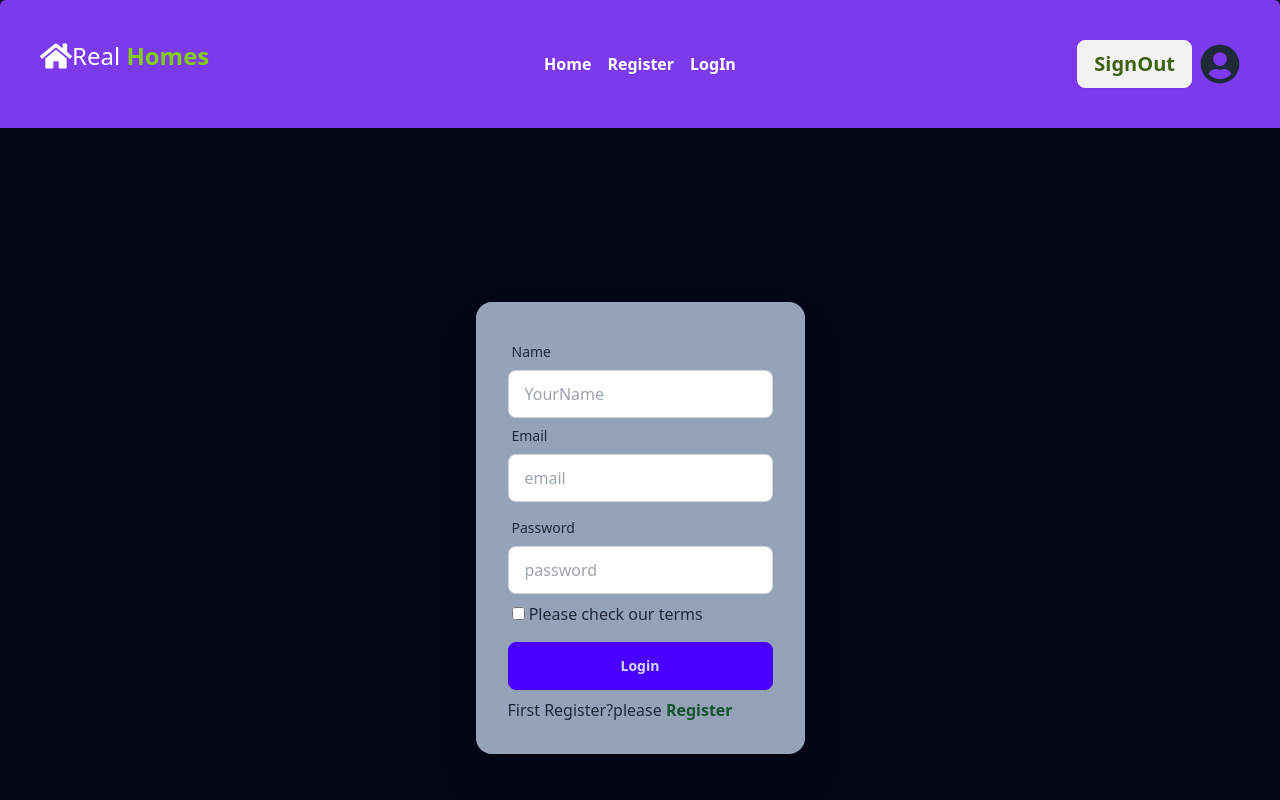
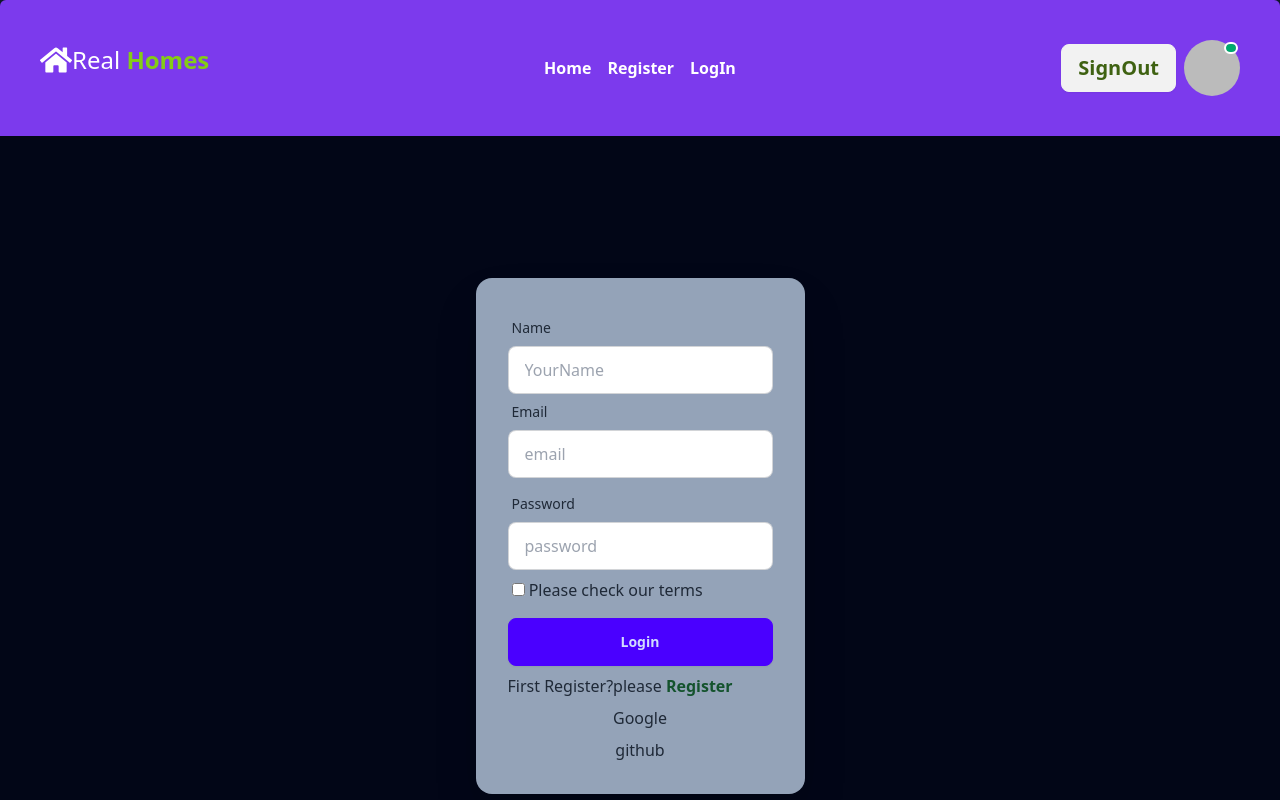
Before and after one commit to ProgrammerTanvirHasan/real-homes-platform, a React (Vite) app: page /login in a window 1280 px wide. Shown: the top 800 px of the page. Built offline with nearby package versions, Linux system fonts and the light colour scheme; no server answers; sample sign-in values are in the browser's storage.

Commit message:
using user details to navbar

```diff
--- a/src/component/login/Login.jsx
+++ b/src/component/login/Login.jsx
@@ -1,13 +1,16 @@
 import { useContext } from "react";
 import { Link, useLocation, useNavigate } from "react-router-dom";
 import { AuthContext } from "../../provider/AuthProvider";
+import { GithubAuthProvider, GoogleAuthProvider } from "firebase/auth";
 
 
 const Login = () => {
 
-const {signUser}=useContext(AuthContext)
+const {signUser,googleSignIn,githubSignIn,setUser}=useContext(AuthContext)
 const location=useLocation()
 const navigate=useNavigate()
+const googleProvider=new GoogleAuthProvider()
+const githubProvider= new GithubAuthProvider()
 
  const handleLogin=e=>{
     e.preventDefault();
@@ -15,13 +18,13 @@ const navigate=useNavigate()
     const email=e.target.email.value;
     const password=e.target.password.value;
     const terms =e.target.terms.checked;
-    console.log(name,email,password,terms);
+
 
 // signIn in firebase///
   signUser(email,password)
   .then((result)=>{
-    console.log(result.user);
-
+    const signUser=result.user;
+     setUser(signUser)
 // navigate after login////
     navigate(location?.state? location.state:'/')
   })
@@ -30,6 +33,38 @@ const navigate=useNavigate()
   })
 
  }
+
+
+// loginWithGoogle and github///
+
+ const handleGoogle=()=>{
+  googleSignIn(googleProvider)
+   .then((result)=>{
+    const googleUser=result.user
+    setUser(googleUser)
+  navigate(location?.state? location.state:'/')
+  })
+  .catch((error)=>{
+
+   console.log(error.message);
+ })
+ }
+
+ const handleGithub=()=>{
+  githubSignIn(githubProvider)
+  .then((result)=>{
+    const gitUser=result.user
+   setUser(gitUser)
+   console.log(gitUser);
+     navigate(location?.state? location.state:'/')
+  })
+  .catch((error)=>{
+   console.log(error.message);
+
+  })
+
+ }
+
 
 
 
@@ -67,6 +102,8 @@ const navigate=useNavigate()
           <button className="btn btn-primary">Login</button>
         </div>
         <p>First Register?please <Link to="/register"><span  className="font-bold text-green-900">Register</span></Link> </p>
+        <button  onClick={handleGoogle} >Google</button>
+        <button onClick={handleGithub}>github</button>
       </form>
     </div>
   </div>
--- a/src/component/nav/NavigationBar.jsx
+++ b/src/component/nav/NavigationBar.jsx
@@ -2,7 +2,7 @@ import { useContext } from "react";
 import { FaHome } from "react-icons/fa";
 import { Link, NavLink } from "react-router-dom";
 import { AuthContext } from "../../provider/AuthProvider";
-import { FaUserCircle } from "react-icons/fa";
+
 const NavigationBar = () => {
     const {user,logOut}=useContext(AuthContext);
 
@@ -59,7 +59,13 @@ const NavigationBar = () => {
     user ?
      <>
       <button onClick={handleSignOut}  className="text-xl font-bold btn text-lime-800" >SignOut</button>
-     <FaUserCircle className="w-10 h-10 ml-2"></FaUserCircle>
+
+       <div className="avatar online " >
+       <div className="w-14 rounded-full ml-2 ">
+        <img src={user.photoURL} />
+      </div>
+       </div>
+
     </>
 
     :
--- a/src/component/register/Register.jsx
+++ b/src/component/register/Register.jsx
@@ -1,11 +1,13 @@
 import { useContext, useState } from "react";
-import { Link } from "react-router-dom";
+import { Link, useNavigate } from "react-router-dom";
 import { AuthContext } from "../../provider/AuthProvider";
+
 
 
 const Register = () => {
 
-const {createUser}=useContext(AuthContext);
+const {createUser,setUser}=useContext(AuthContext);
+const navigate=useNavigate()
 
 
 const handleRegister=(e)=>{
@@ -19,15 +21,20 @@ const handleRegister=(e)=>{
 // using firebase//
     createUser(email,password)
     .then((result)=>{
-      console.log(result.user);
+      const createUser=result.user;
+      console.log(createUser,'regis');
+      navigate('/login')
+      setUser(createUser)
 
     })
     .catch((error)=>{
       console.log(error.message);
 
     })
+       }
 
-}
+
+
 
 
     return (
@@ -67,7 +74,9 @@ const handleRegister=(e)=>{
         </div>
         <p>RegisteredComplete?now  <Link to="/login"><span  className="font-bold text-green-900">login</span></Link> </p>
 
-      </form>
+
+
+          </form>
 
     </div>
   </div>
--- a/src/provider/AuthProvider.jsx
+++ b/src/provider/AuthProvider.jsx
@@ -1,5 +1,5 @@
 import { createContext, useEffect, useState } from "react";
-import { createUserWithEmailAndPassword, getAuth, onAuthStateChanged, signInWithEmailAndPassword, signOut } from "firebase/auth";
+import { createUserWithEmailAndPassword, getAuth,  onAuthStateChanged, signInWithEmailAndPassword, signInWithPopup, signOut } from "firebase/auth";
 
 import app from "../firebase/firebase.config";
 
@@ -11,7 +11,7 @@ const AuthProvider = ({children}) => {
 const [user,setUser]=useState(null)
 const [loading,setLoading]=useState(true)
 
-
+console.log(user,'from');
 const createUser=(email,password)=>{
     setLoading(true)
     return createUserWithEmailAndPassword(auth,email,password)
@@ -29,7 +29,15 @@ const logOut=()=>{
 }
 
 
+const googleSignIn=(googleProvider)=>{
+    setLoading(true)
+    return signInWithPopup(auth,googleProvider)
+}
 
+const githubSignIn=(githubProvider)=>{
+    setLoading(true)
+    return signInWithPopup(auth,githubProvider)
+}
 
 
 
@@ -49,10 +57,13 @@ useEffect(()=>{
 
 const authInfo={
     user,
+    setUser,
     createUser,
     signUser,
     logOut,
-    loading
+    loading,
+    googleSignIn,
+    githubSignIn
 
 
 }
```
